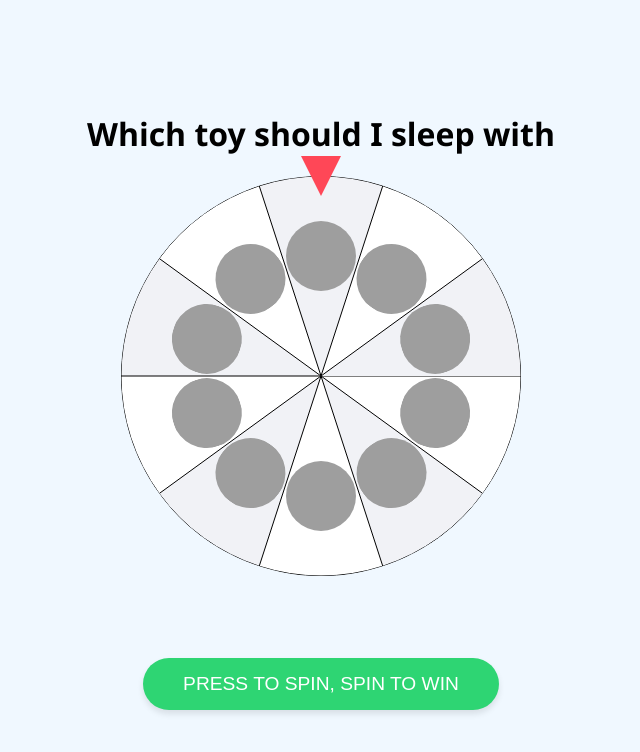
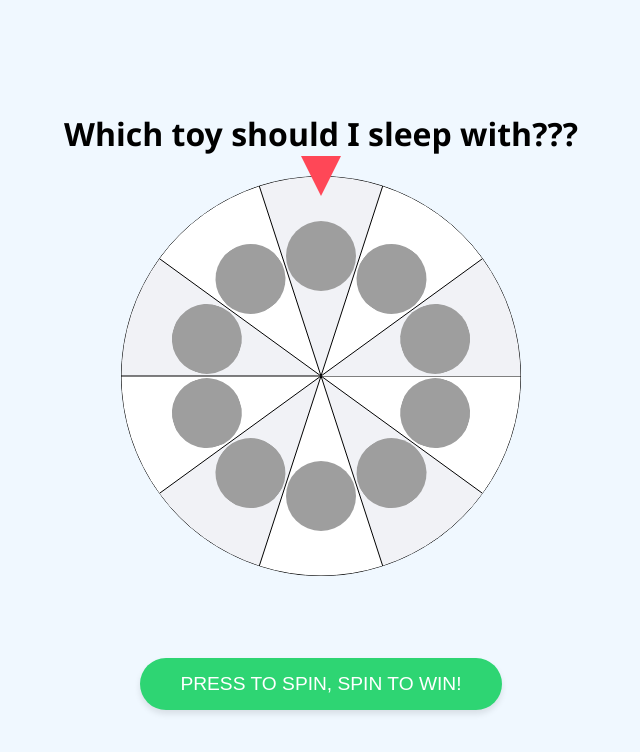
Before and after one commit to wd-jd/top_picker, a plain HTML site: page index.html in a window 1280 px wide. Shown: the whole page, without its empty margins (319-959 px from the left). Drawn offline with Linux system fonts and the light colour scheme.

Commit message:
Update index.html

```diff
--- a/index.html
+++ b/index.html
@@ -33,7 +33,7 @@
 </head>
 <body>
 
-    <h1>Which toy should I sleep with</h1>
+    <h1>Which toy should I sleep with???</h1>
 
     <div class="wheel-container">
         <div class="arrow"></div>
@@ -41,7 +41,7 @@
     </div>
 
     <div id="result"></div>
-    <button id="spinBtn">PRESS TO SPIN, SPIN TO WIN</button>
+    <button id="spinBtn">PRESS TO SPIN, SPIN TO WIN!</button>
 
     <script>
         const canvas = document.getElementById('wheel');
```
